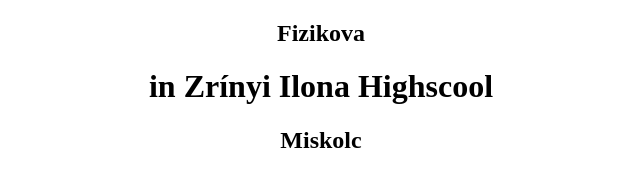
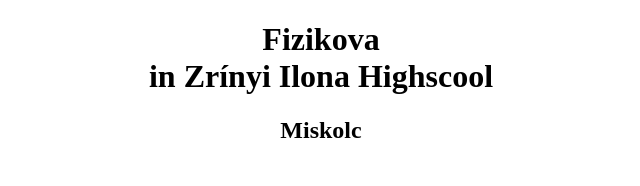
Before and after one commit to Fizikova-ZIG/Fizikova-ZIG.github.io, a plain HTML site: page index.html in a window 1280 px wide. Shown: the whole page, without its empty margins (319-959 px from the left). Drawn offline with Linux system fonts and the light colour scheme.

Commit message:
Update index.html
new,25,4,1-3

```diff
--- a/index.html
+++ b/index.html
@@ -5,8 +5,7 @@
         <title>Fizikova in ZIG</title>
   </head>
   <body>
-    <h2 style="text-align:center;">Fizikova</h2>
-    <h1 style="text-align:center;">in Zrínyi Ilona Highscool</h1>
+    <h1 style="text-align:center;">Fizikova <br>in Zrínyi Ilona Highscool</h1>
     <h2 style="text-align:center;">Miskolc</h2>
   </body>
 </html>
```
